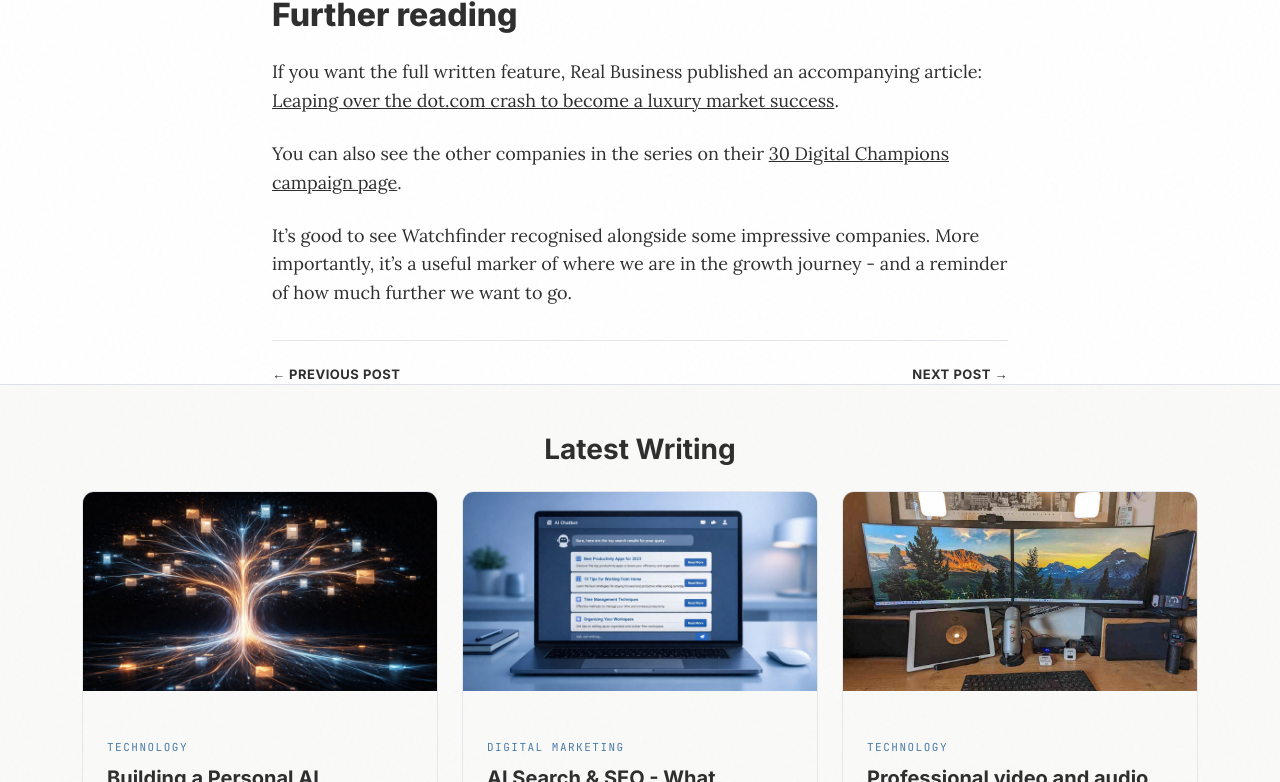
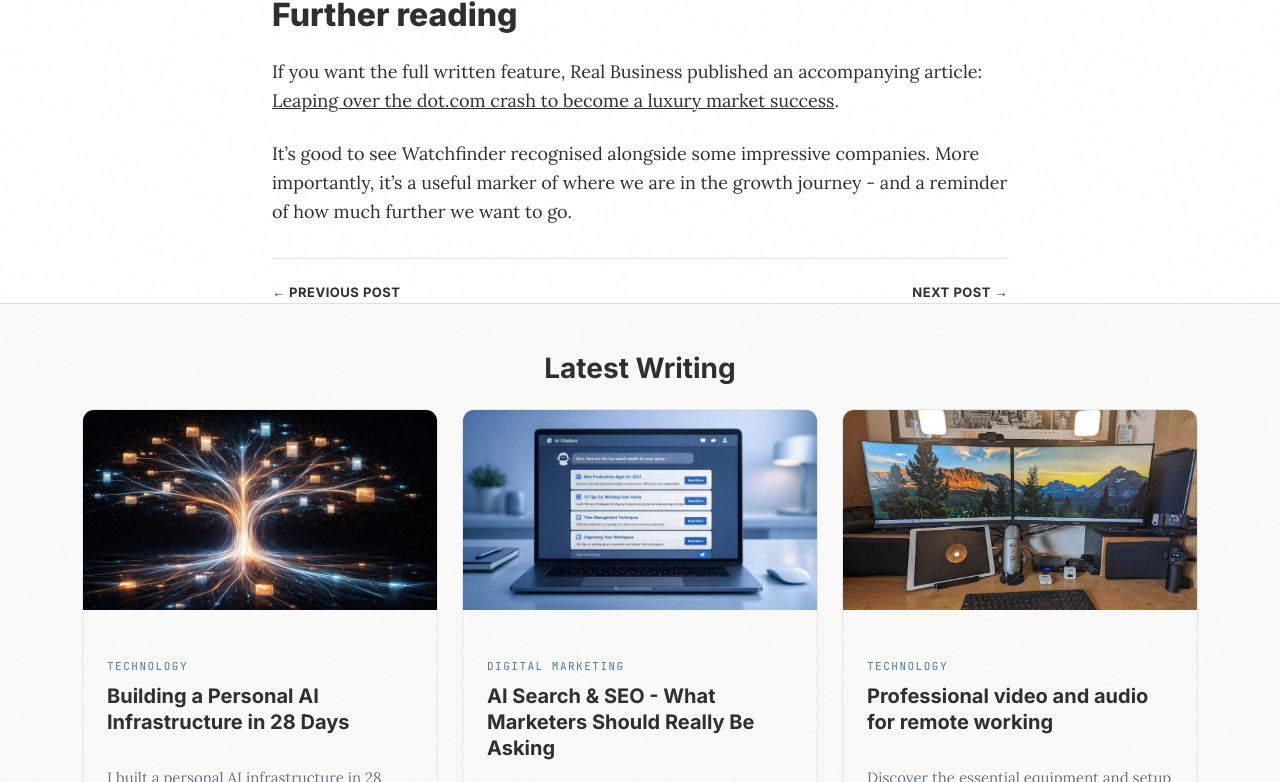
Before and after one commit to seanreillyesq/seanreillyesq.github.io, a Jekyll site: the page built from _posts/2016-10-15-microsoft-30-digital-champions-watchfinder.markdown, in a window 1280 px wide and 900 px high, scrolled down 2550 px, cut to the strip 118-900 px from the top of the window. Built offline with Jekyll 4.4.1, drawn with Linux system fonts in a browser that asks for light colours.

```diff
--- a/_posts/2011-06-05-calamorro-mountain-benalmadena.markdown
+++ b/_posts/2011-06-05-calamorro-mountain-benalmadena.markdown
@@ -37,7 +37,7 @@ This is where the fun began. At the junction were two signs, the first I came to
 
 What should I do? My heart said to follow the small road surely this must be the access road mentioned on the map. My head said but surely they would mark this as the split in the paths and proclaim that this was the path to Monte Calamorro? Wouldn’t that make sense? Basically I forgot what country I was in… and followed the Route board. Mistake 1.
 
-![IMG_0429.JPG](/assets/calamorro/IMG_0429.jpg)
+![IMG_0429.JPG](/assets/calamorro/IMG_0429.JPG)
 
 Following up the residential street I came about a third of a mile I came to another trail map, turned right up a dusty track and felt vindicated, yes my head was right. A few minutes on I came to another reddish wooden route sign. But wait this one was broken and what was left of it was clearly pointing me to go through a track blocked with barbed wire. Hmmm. Maybe its round the back of this big white building I thought and thus began a 10 minute waste of time rounding the building and walking through the scrub to no avail. Mistake 2.
 
--- a/_posts/2016-10-15-microsoft-30-digital-champions-watchfinder.markdown
+++ b/_posts/2016-10-15-microsoft-30-digital-champions-watchfinder.markdown
@@ -58,6 +58,4 @@ Here's the finished piece:
 
 If you want the full written feature, Real Business published an accompanying article: <a href="https://realbusiness.co.uk/leaping-over-the-dot-com-crash-to-become-a-luxury-market-success" target="_blank" rel="noopener">Leaping over the dot.com crash to become a luxury market success</a>.
 
-You can also see the other companies in the series on their <a href="https://realbusiness.co.uk/digital-transformation/the-british-trailblazers-embracing-digital-techniques-to-grow/" target="_blank" rel="noopener">30 Digital Champions campaign page</a>.
-
 It's good to see Watchfinder recognised alongside some impressive companies. More importantly, it's a useful marker of where we are in the growth journey - and a reminder of how much further we want to go.
--- a/_posts/2018-01-02-digital-marketing-learning-resources.markdown
+++ b/_posts/2018-01-02-digital-marketing-learning-resources.markdown
@@ -29,7 +29,7 @@ Also the following tools - bearing in mind their content will skew towards using
 
 The Official Google Webmaster Tools Blog is the source for many new updates:
 
-- <a href="https://webmasters.googleblog.com" target="_blank">Google Webmaster Central Blog</a>
+- <a href="https://developers.google.com/search/blog" target="_blank">Google Search Central Blog</a>
 
 Many official updates, plus things that are being widely noticed by the community but not being talked about officially by the search engines, will come out on these closely related sites:
 
```
